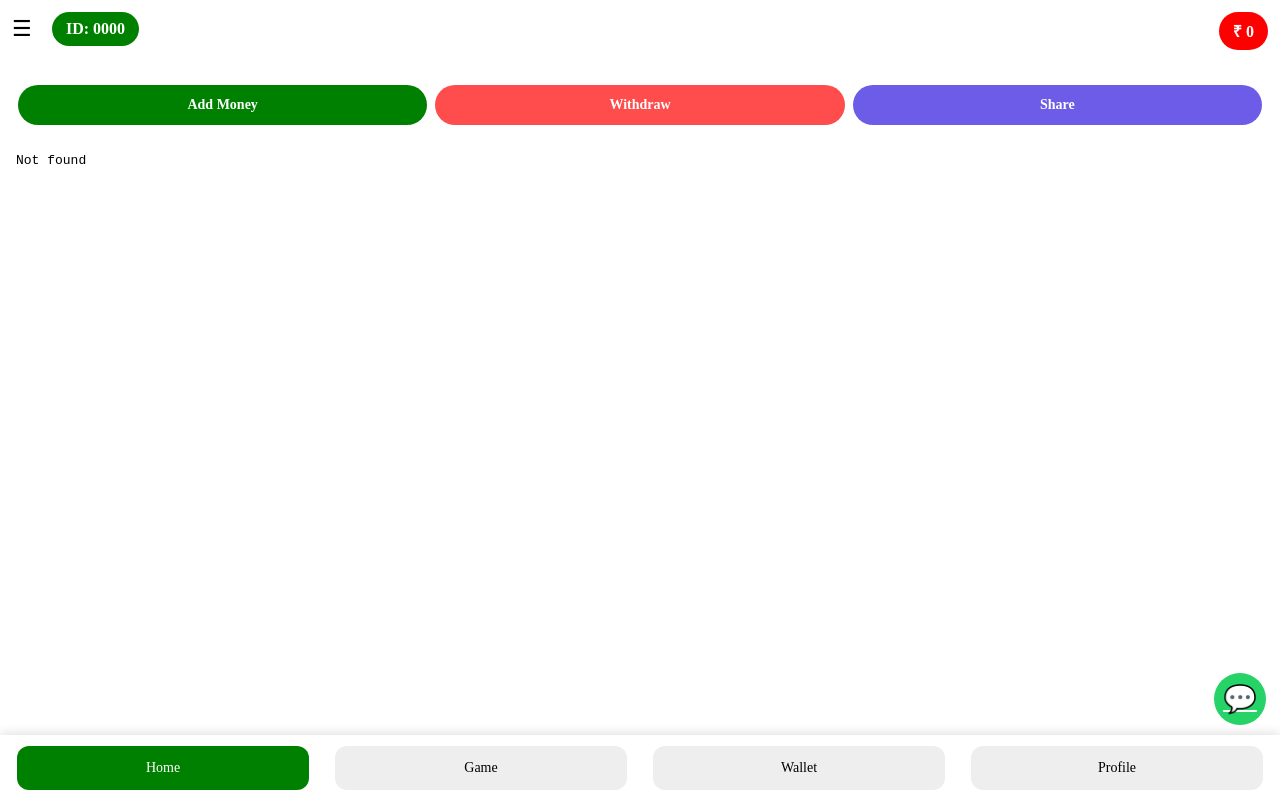
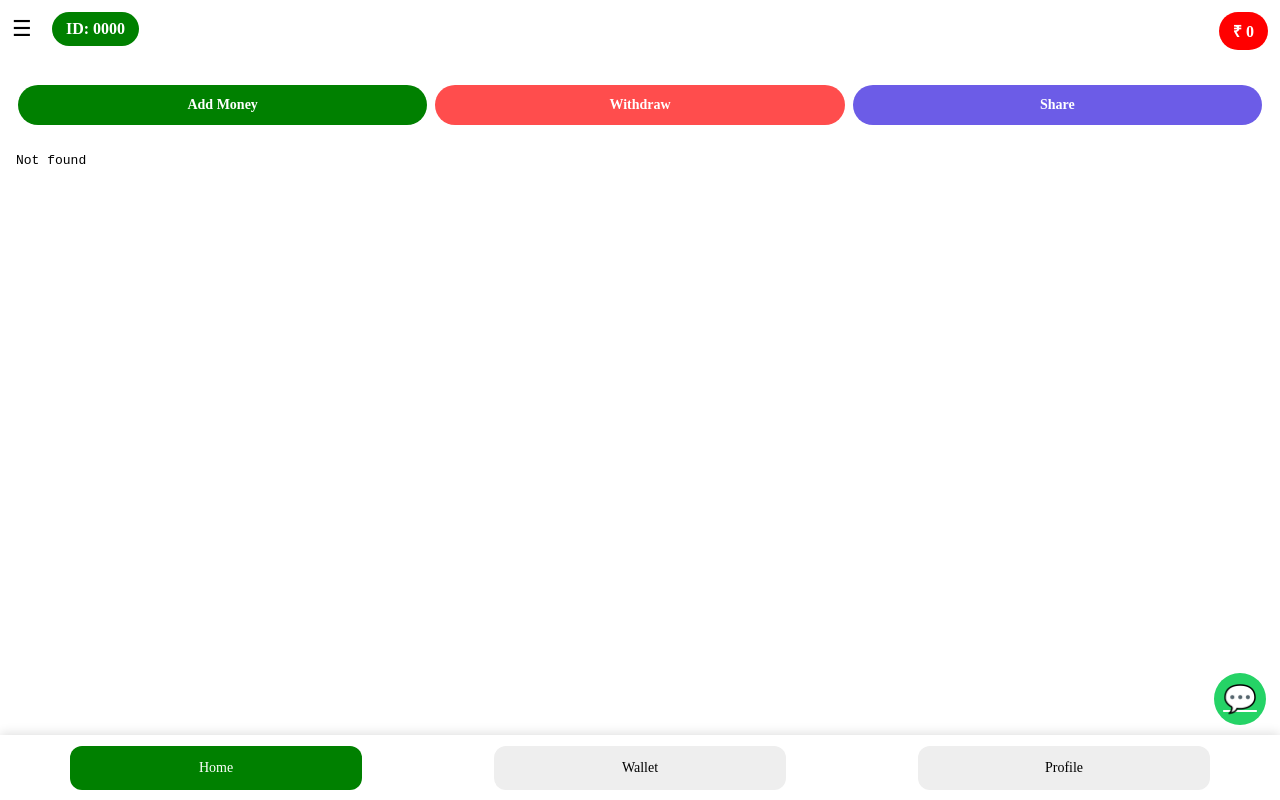
Before and after one commit to asarwan720-2/Ajay-4, a website: page home.html in a window 1280 px wide. Drawn offline with nearby package versions, Linux system fonts and the light colour scheme; no server answers; sample sign-in values are in the browser's storage.

Commit message:
Update home.html

```diff
--- a/home.html
+++ b/home.html
@@ -277,7 +277,6 @@ body{
 <!-- 🔥 UPDATED NAV -->
 <div id="bottomNav">
   <div class="navBtn active">Home</div>
-  <div class="navBtn">Game</div>
   <div class="navBtn" onclick="goWallet()">Wallet</div>
   <div class="navBtn">Profile</div>
 </div>
```
